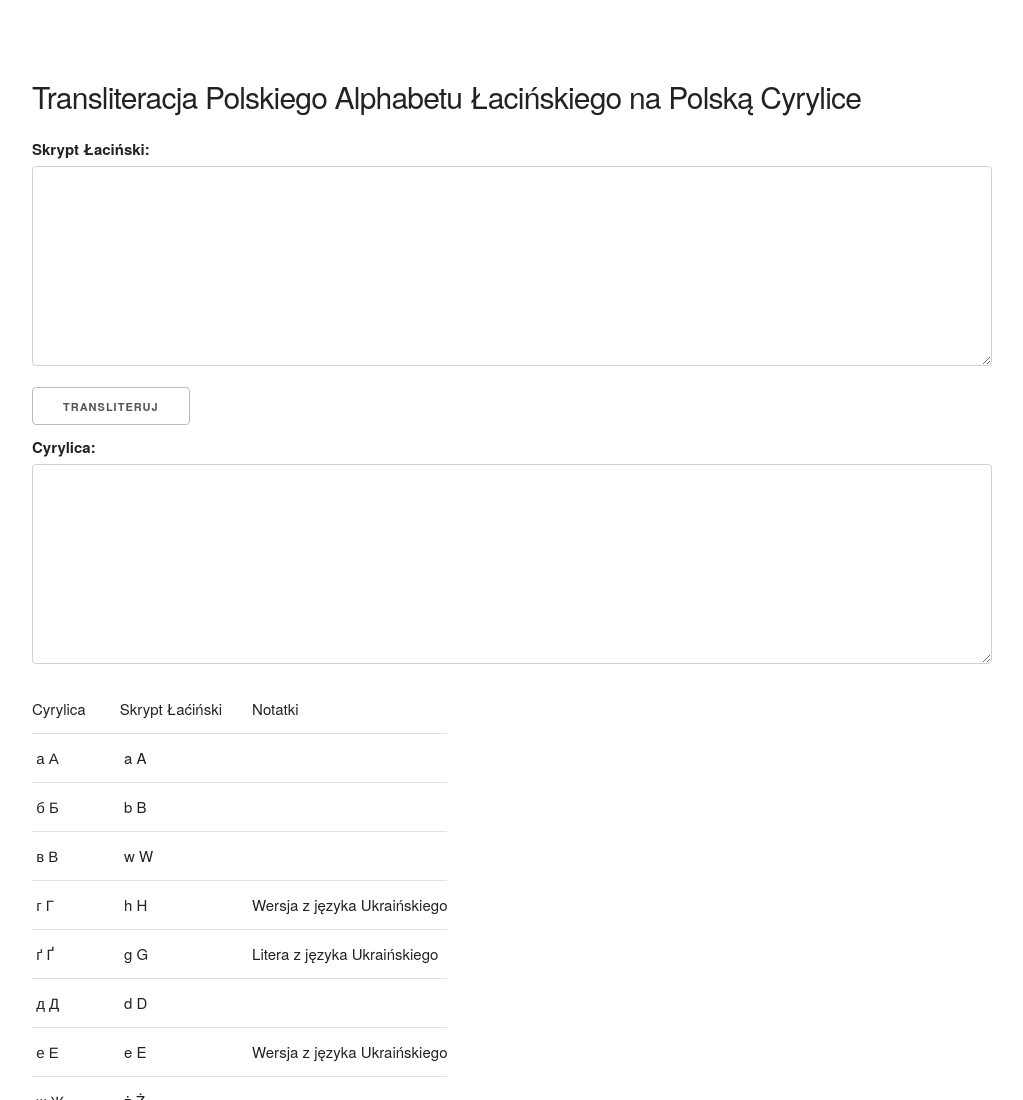
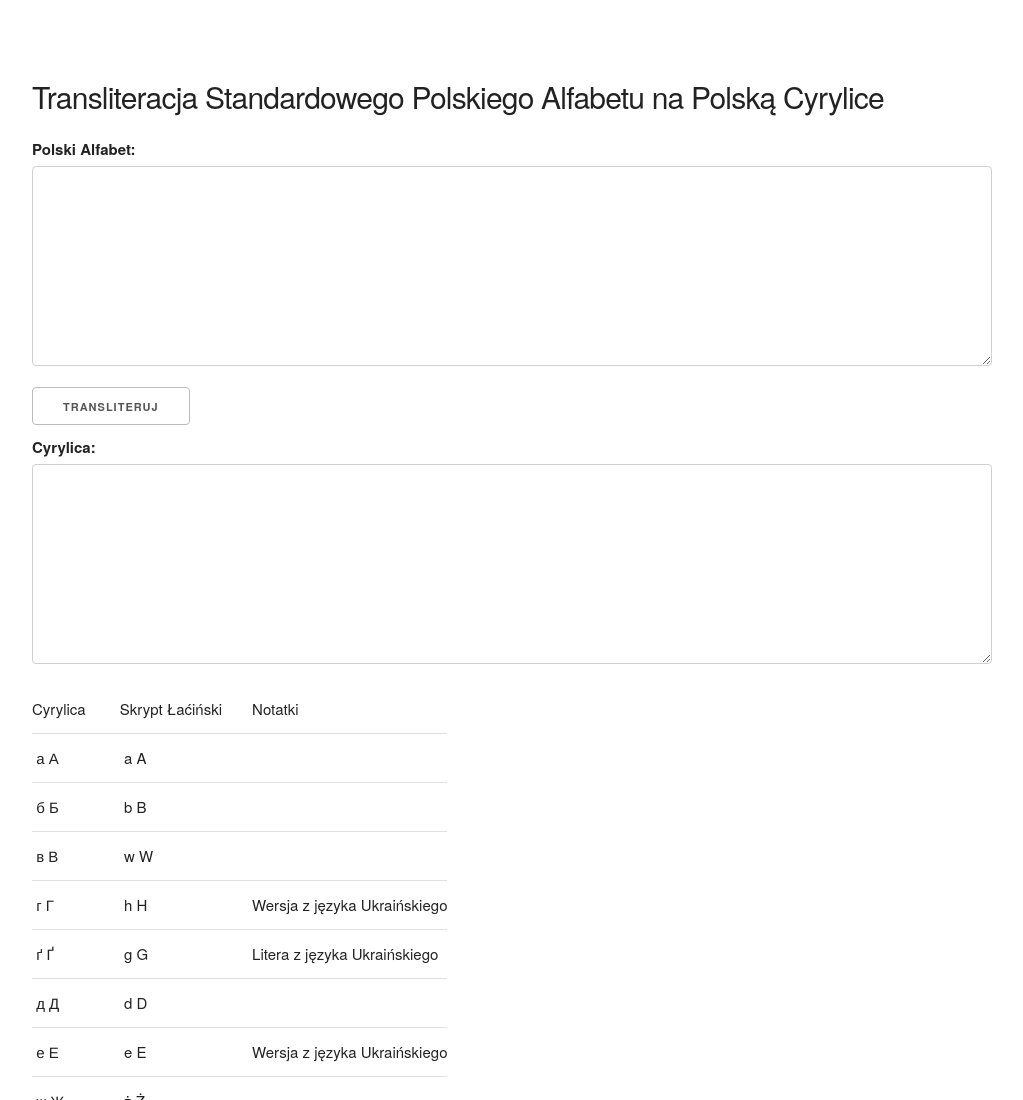
Before and after one commit to jac-banan/jac-banan.github.io, a plain HTML site: page index.html in a window 1280 px wide. Shown: the top 1100 px of the page, without its empty margins (128-1151 px from the left). Drawn offline with Linux system fonts and the light colour scheme.

Commit message:
Add files via upload

```diff
--- a/index.html
+++ b/index.html
@@ -33,10 +33,10 @@
   <div class="container">
     <div class="row">
       <div class="twelve columns" style="margin-top: 8%">
-        <h4>Transliteracja Polskiego Alphabetu Łacińskiego na Polską Cyrylice</h4>
+        <h4>Transliteracja Standardowego Polskiego Alfabetu na Polską Cyrylice</h4>
       </div>
     </div>
-    <label for="latin">Skrypt Łaciński:</label>
+    <label for="latin">Polski Alfabet:</label>
     <div class="row">
       <div class="twelve columns">
         <textarea id="latin" name="Latin" class="textarea"></textarea>
```
